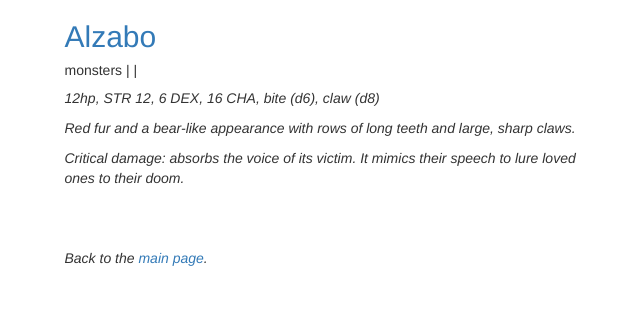
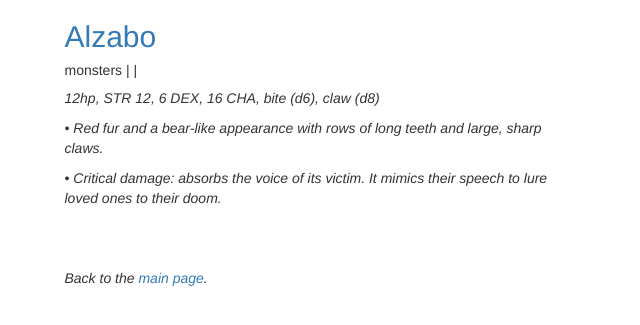
Before and after one commit to yochaigal/intotheodd, a Jekyll site: the page built from _posts/2020-08-24-alzabo.md, in a window 1280 px wide. Shown: the top 325 px of the page, without its empty margins (263-903 px from the left). Built offline with Jekyll 4.4.1, drawn with Linux system fonts in a browser that asks for light colours; nearby versions of some CDN libraries.

Commit message:
Added bullets!

```diff
--- a/_posts/2020-08-24-alzabo.md
+++ b/_posts/2020-08-24-alzabo.md
@@ -7,6 +7,6 @@ source-url: https://discordapp.com/channels/499193406828838922/49919564513188250
 categories: monsters
 license:
 cost:
-excerpt: "12hp, STR 12, 6 DEX, 16 CHA, bite (d6), claw (d8) <p>  Red fur and a bear-like appearance with rows of long teeth and large, sharp claws. <p> Critical damage: absorbs the voice of its victim. It mimics their speech to lure loved ones to their doom. </p>"
+excerpt: "12hp, STR 12, 6 DEX, 16 CHA, bite (d6), claw (d8) <p> • Red fur and a bear-like appearance with rows of long teeth and large, sharp claws. <p> • Critical damage: absorbs the voice of its victim. It mimics their speech to lure loved ones to their doom. </p>"
 
 ---
```
Also changed, not shown: 4 other files.
